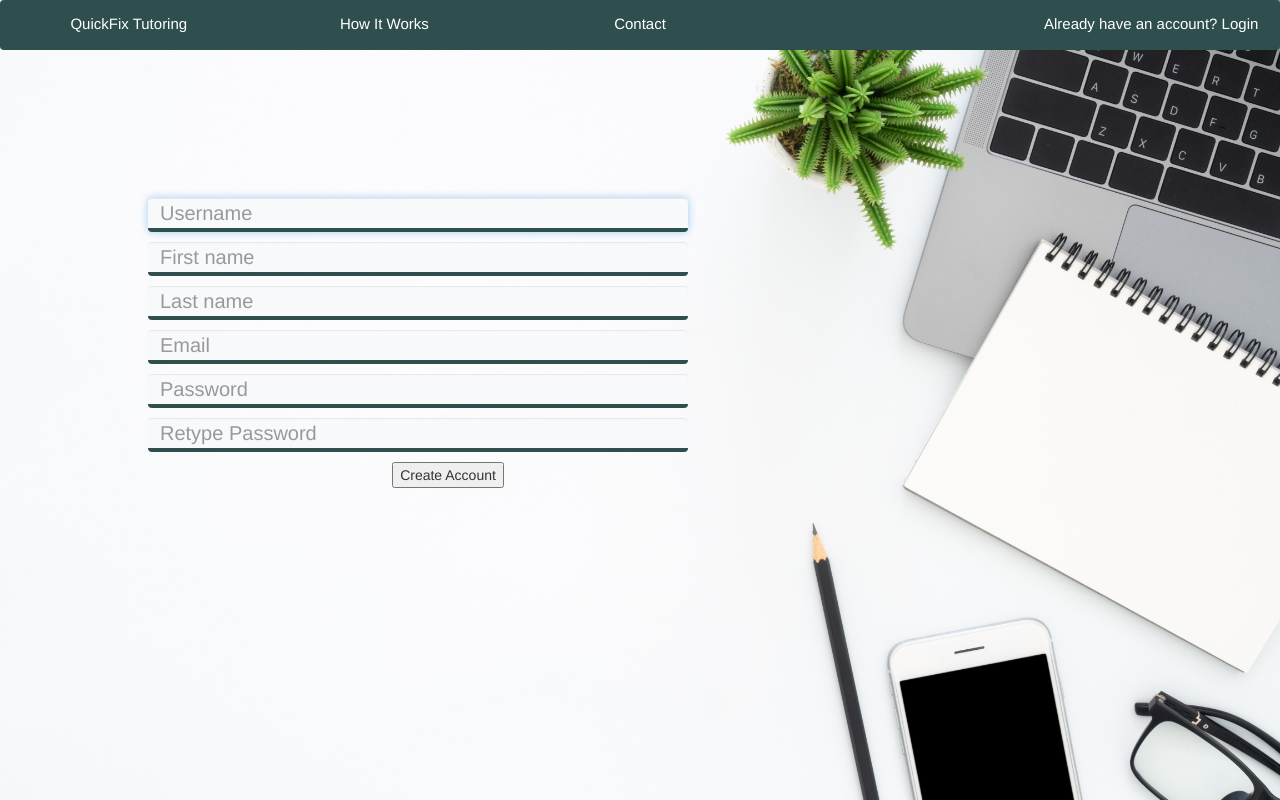
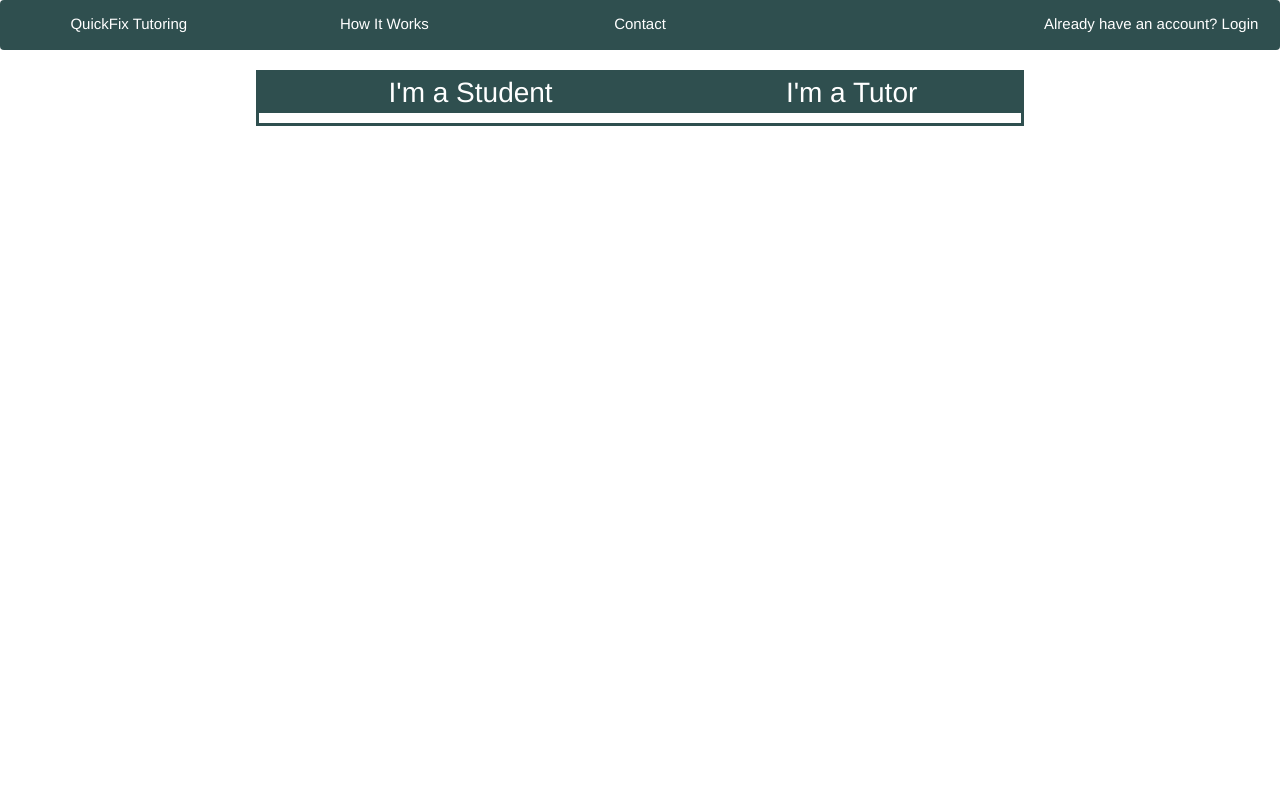
Before and after one commit to pauliswalrus/QuickFix_io, a Flask app: template app/templates/registrationStudent.html in a window 1280 px wide. Run offline with Flask 2, Linux system fonts and the light colour scheme; the template is opened without the code that fills it: values that come from a table or form of the project are taken from there, others are empty; some libraries are stand-ins or nearby versions.

Commit message:
emmas styling added

```diff
--- a/app/__init__.py
+++ b/app/__init__.py
@@ -10,4 +10,4 @@ app = Flask(__name__)
 app.config['SECRET_KEY'] = 'Replace later'
 
 #db connect to postgress - changes at deployment
-app.config['SQLALCHEMY_DATABASE_URI'] = 'postgres://eeuyotcvqfkbua:361187423674645ecc0637ec587f8b9d11b12767c50aecf338a298e7dde8e64d@ec2-174-129-18-42.compute-1.amazonaws.com:5432/d4daah96ejr9e0'
+app.config['SQLALCHEMY_DATABASE_URI'] = 'postgres://qotdqbrkicixgz:fbb6c132f1f8841a4f89a33178683b0792c5444cf35e578596a0170f7764ea35@ec2-174-129-220-12.compute-1.amazonaws.com:5432/d158l9bo7mprq0'
--- a/app/static/css/register.css
+++ b/app/static/css/register.css
@@ -1,3 +1,13 @@
+/* register.css - Defines the style for the registration page */
+
+/* Styles the body of the page */
+body {
+    /*background-image: url('../images/whiteDesk_02.jpg');*/
+    /*background-repeat: no-repeat;*/
+    /*background-size: cover;*/
+    /*height: 650px;*/
+}
+
 /* Style the navigation menu */
 .navbar {
     width: 100%;
@@ -17,7 +27,7 @@
   text-align: center;
 }
 
-/* Add a background color on mouse-over */
+/* Add a background color to navbar on mouse-over */
 .navbar a:hover {
     background-color: darkslategrey;
     color: lightslategray;
@@ -34,71 +44,87 @@
   }
 }
 
-
-
-
-
-
-
-
-
-/* Styles body of page */
-body {
-    background-image: url('../images/whiteDesk_02.jpg');
-    background-repeat: no-repeat;
-    background-size: cover;
-    height: 650px;
+#main-section {
+    width: 60%;
+    margin-left: 20%;
+    margin-right: 20%;
+    border: 3px solid darkslategray;
 }
 
+/* Hides the student reg form until user clicks on it */
+#student_regForm {
+    display: none;
+}
 
+/* Hides the tutor reg form until user clicks on it */
+#tutor_regForm {
+    display: none;
+}
 
+/* Styles table that holds choose form links */
+#chooseFormType {
+    width: 100%;
+}
 
+/* Styles the choose form links */
+#chooseFormType p {
+    text-align: center;
+    background-color: darkslategray;
+    color: white;
+    font-size: 2em;
+}
 
-
-
-
+/* Styles the choose form links on mouse-over */
+#chooseFormType p:hover {
+    cursor: pointer;
+}
 
 /* Styles the registration form */
-#regForm {
-    width: 50%;
-    margin-left: 10%;
-    margin-top: 10%;
+#regForm,
+#tutor_regForm,
+#student_regForm {
+    width: 60%;
+    margin-left: 20%;
+    margin-right: 20%;
     text-align: center;
     padding: 20px;
-
+    /*background-color: darkslategray;*/
 }
 
 /* Styles register form inputs */
 #regForm input[type=text],
-#regForm input[type=password] {
-    width: 90%;
-    margin-bottom: 10px;
+#regForm input[type=password],
+
+#tutor_regForm input[type=text],
+#tutor_regForm input[type=password],
+
+#student_regForm input[type=text],
+#student_regForm input[type=password] {
+    width: 80%;
+    margin-left: 10%;
+    margin-right: 10%;
+    margin-bottom: 20px;
     border: none;
-    border-bottom: 4px solid darkslategrey;
     font-size: 20px;
-    background-color: #F8F9FB;
+    background-color: white;
     color: darkslategrey;
 }
 
 /* Styles register button */
 .regButton {
-    background-color: darkslategrey;
-    border: none;
-    border-radius: 5px;
+    width: 30%;
+    margin-left: 35%;
+    margin-right: 35%;
+    margin-top: 10px;
+    margin-bottom: 10px;
+    background-color: #f56443;
     color: white;
-    padding: 16px 32px;
-    text-align: center;
-    text-decoration: none;
-    display: inline-block;
-    font-size: 16px;
-    margin: 4px 2px;
-    -webkit-transition-duration: 0.4s; /* Safari */
-    transition-duration: 0.4s;
-    cursor: pointer;
+    border: 3px solid #f56443;
 }
 
-/* Styles register button mouse hover */
+/* Styles register button on mouse-over */
 .regButton:hover {
-    color: darkslategrey;
     background-color: white;
+    color: #f56443;
+    border: 3px solid #f56443;
 }
--- a/app/templates/login.html
+++ b/app/templates/login.html
@@ -55,7 +55,7 @@
             </tr>
         </table>
 
-        <p><a class="regButton" href="{{ url_for('new_student') }}">Get started today</a></p>
+        <p><a class="regButton" href="{{ url_for('new_student_test') }}">Get started today</a></p>
 
         {% if error %}
             <p class="error"><strong>Error:</strong> {{ error }}
--- a/app/templates/registrationStudent.html
+++ b/app/templates/registrationStudent.html
@@ -7,7 +7,7 @@
     <meta charset="UTF-8">
     <title>Register</title>
 
-    <link rel="stylesheet" href="{{url_for('static', filename='css/register.css')}}">
+    <link rel="stylesheet" href="{{ url_for('static', filename='css/register.css') }}">
 
     <meta name="viewport" content="width=device-width, initial-scale=1.0">
     <link href="https://maxcdn.bootstrapcdn.com/bootstrap/3.3.6/css/bootstrap.min.css" rel="stylesheet" media="screen">
@@ -15,6 +15,7 @@
 </head>
 <body>
 
+<!-- NavBar - need to switch to general one -->
 <div class="navbar">
     <a href="#">QuickFix Tutoring</a>
     <a href="#">How It Works</a>
@@ -23,40 +24,51 @@
     <a href="{{ url_for('login') }}">Already have an account? Login</a>
 </div>
 
+<div id="main-section">
 
-    <div id="regForm">
-        <form action="{{ url_for('new_student')}}", method="post">
+
+    <!-- Switch between forms on click-->
+    <table id="chooseFormType">
+        <tr>
+            <td><p id="stud" onclick="showStudentForm()">I'm a Student</p></td>
+            <td><p id="tut" onclick="showTutorForm()">I'm a Tutor</p></td>
+        </tr>
+    </table>
+
+    <!-- Student Register Form -->
+    <div id="student_regForm">
+        <form action="{{ url_for('new_student_test') }}" method="post">
             <div>
-                {{ form.username(class_='form-control', placeholder='Username', autocomplete='off', autofocus=true) }}
+                {{ stud_form.username(class_='form-control', placeholder='Username', autocomplete='off', autofocus=true) }}
                 <ul>
-                    {% for error in form.username.errors %}
+                    {% for error in stud_form.username.errors %}
                         <li>{{ error }}</li>
                     {% endfor %}
                 </ul>
             </div>
 
             <div>
-                {{ form.firstname(class_='form-control', placeholder='First name', autocomplete='off') }}
+                {{ stud_form.firstname(class_='form-control', placeholder='First name', autocomplete='off') }}
                 <ul>
-                    {% for error in form.firstname.errors %}
+                    {% for error in stud_form.firstname.errors %}
                         <li>{{ error }}</li>
                     {% endfor %}
                 </ul>
             </div>
 
             <div>
-                {{ form.lastname(class_='form-control', placeholder='Last name', autocomplete='off') }}
+                {{ stud_form.lastname(class_='form-control', placeholder='Last name', autocomplete='off') }}
                 <ul>
-                    {% for error in form.lastname.errors %}
+                    {% for error in stud_form.lastname.errors %}
                         <li>{{ error }}</li>
                     {% endfor %}
                 </ul>
             </div>
 
             <div>
-                {{ form.email(class_='form-control', placeholder='Email', autocomplete='off') }}
+                {{ stud_form.email(class_='form-control', placeholder='Email', autocomplete='off') }}
                 <ul>
-                    {% for error in form.email.errors %}
+                    {% for error in stud_form.email.errors %}
                         <li>{{ error }}</li>
                     {% endfor %}
                 </ul>
@@ -64,33 +76,143 @@
 
 
             <div>
-                {{ form.password(class_='form-control', placeholder='Password') }}
+                {{ stud_form.password(class_='form-control', placeholder='Password') }}
                 <ul>
-                    {% for error in form.password.errors %}
+                    {% for error in stud_form.password.errors %}
                         <li>{{ error }}</li>
                     {% endfor %}
                 </ul>
             </div>
 
             <div>
-                {{ form.confirm_pswd(class_='form-control', placeholder='Retype Password') }}
+                {{ stud_form.confirm_pswd(class_='form-control', placeholder='Retype Password') }}
                 <ul>
-                    {% for error in form.confirm_pswd.errors %}
+                    {% for error in stud_form.confirm_pswd.errors %}
                         <li>{{ error }}</li>
                     {% endfor %}
                 </ul>
             </div>
             <div>
-                {{ form.submit_button }}
+                {{ stud_form.submit_button(class_="regButton") }}
+            </div>
+
+            {{ stud_form.csrf_token }}
+        </form>
     </div>
 
 
-            {{ form.csrf_token }}
+    <!-- Tutor Register Form -->
+    <div id="tutor_regForm">
+        <form action="{{ url_for('new_student_test') }}" , method="post">
+            <div>
+                {{ tut_form.username(class_='form-control', placeholder='Username', autocomplete='off', autofocus=true) }}
+                <ul>
+                    {% for error in tut_form.username.errors %}
+                        <li>{{ error }}</li>
+                    {% endfor %}
+                </ul>
+            </div>
+
+            <div>
+                {{ tut_form.firstname(class_='form-control', placeholder='First name', autocomplete='off') }}
+                <ul>
+                    {% for error in tut_form.firstname.errors %}
+                        <li>{{ error }}</li>
+                    {% endfor %}
+                </ul>
+            </div>
+
+            <div>
+                {{ tut_form.lastname(class_='form-control', placeholder='Last name', autocomplete='off') }}
+                <ul>
+                    {% for error in tut_form.lastname.errors %}
+                        <li>{{ error }}</li>
+                    {% endfor %}
+                </ul>
+            </div>
+
+            <div>
+                {{ tut_form.email(class_='form-control', placeholder='Email', autocomplete='off') }}
+                <ul>
+                    {% for error in tut_form.email.errors %}
+                        <li>{{ error }}</li>
+                    {% endfor %}
+                </ul>
+            </div>
+
+            <div>
+                {{ tut_form.workplace(class_='form-control', placeholder='Workplace', autocomplete='off') }}
+                <ul>
+                    {% for error in tut_form.workplace.errors %}
+                        <li>{{ error }}</li>
+                    {% endfor %}
+                </ul>
+            </div>
+
+            <div>
+                {{ tut_form.occupation(class_='form-control', placeholder='Occupation', autocomplete='off') }}
+                <ul>
+                    {% for error in tut_form.occupation.errors %}
+                        <li>{{ error }}</li>
+                    {% endfor %}
+                </ul>
+            </div>
+
+
+            <div>
+                {{ tut_form.password(class_='form-control', placeholder='Password') }}
+                <ul>
+                    {% for error in tut_form.password.errors %}
+                        <li>{{ error }}</li>
+                    {% endfor %}
+                </ul>
+            </div>
+
+            <div>
+                {{ tut_form.confirm_pswd(class_='form-control', placeholder='Retype Password') }}
+                <ul>
+                    {% for error in tut_form.confirm_pswd.errors %}
+                        <li>{{ error }}</li>
+                    {% endfor %}
+                </ul>
+            </div>
+            <div>
+                {{ tut_form.submit_button(class_="regButton") }}
+            </div>
+
+            {{ tut_form.csrf_token }}
         </form>
 
     </div>
+</div>
 
+<!-- Scripts to style elements on student click -->
+<script>
+    function showStudentForm() {
+        document.getElementById("student_regForm").style.display = "block";
+        document.getElementById("tutor_regForm").style.display = "none";
 
+        document.getElementById("stud").style.backgroundColor = "white";
+        document.getElementById("stud").style.color = "darkslategrey";
+
+        document.getElementById("tut").style.backgroundColor = "darkslategrey";
+        document.getElementById("tut").style.color = "lightgrey";
+    }
+</script>
+
+<!-- Scripts to style elements on tutor click -->
+<script>
+    function showTutorForm() {
+        document.getElementById("student_regForm").style.display = "none";
+        document.getElementById("tutor_regForm").style.display = "block";
+
+        document.getElementById("tut").style.backgroundColor = "white";
+        document.getElementById("tut").style.color = "darkslategrey";
+
+        document.getElementById("stud").style.backgroundColor = "darkslategrey";
+        document.getElementById("stud").style.color = "lightgrey";
+    }
+</script>
 
 </body>
 </html>
--- a/app/wtform_fields.py
+++ b/app/wtform_fields.py
@@ -44,7 +44,6 @@ class RegistrationForm(FlaskForm):
             raise ValidationError("Username already exists. Select a new username")
 
 
-#just placeholders for forms, not currently used
 class TutorRegistrationForm(FlaskForm):
     """ TutorRegistration form """
 
@@ -63,7 +62,7 @@ class TutorRegistrationForm(FlaskForm):
         if user_object:
             raise ValidationError("Username already exists. Select a new username")
 
-##see above
+
 class StudentRegistrationForm(FlaskForm):
     """ StudentRegistration form """
 
```
Also changed, not shown: app/app.py (+134 -51 lines), app/templates/all_users.html (+44 -34 lines). Lines whose indentation alone changed are shown as unchanged.
